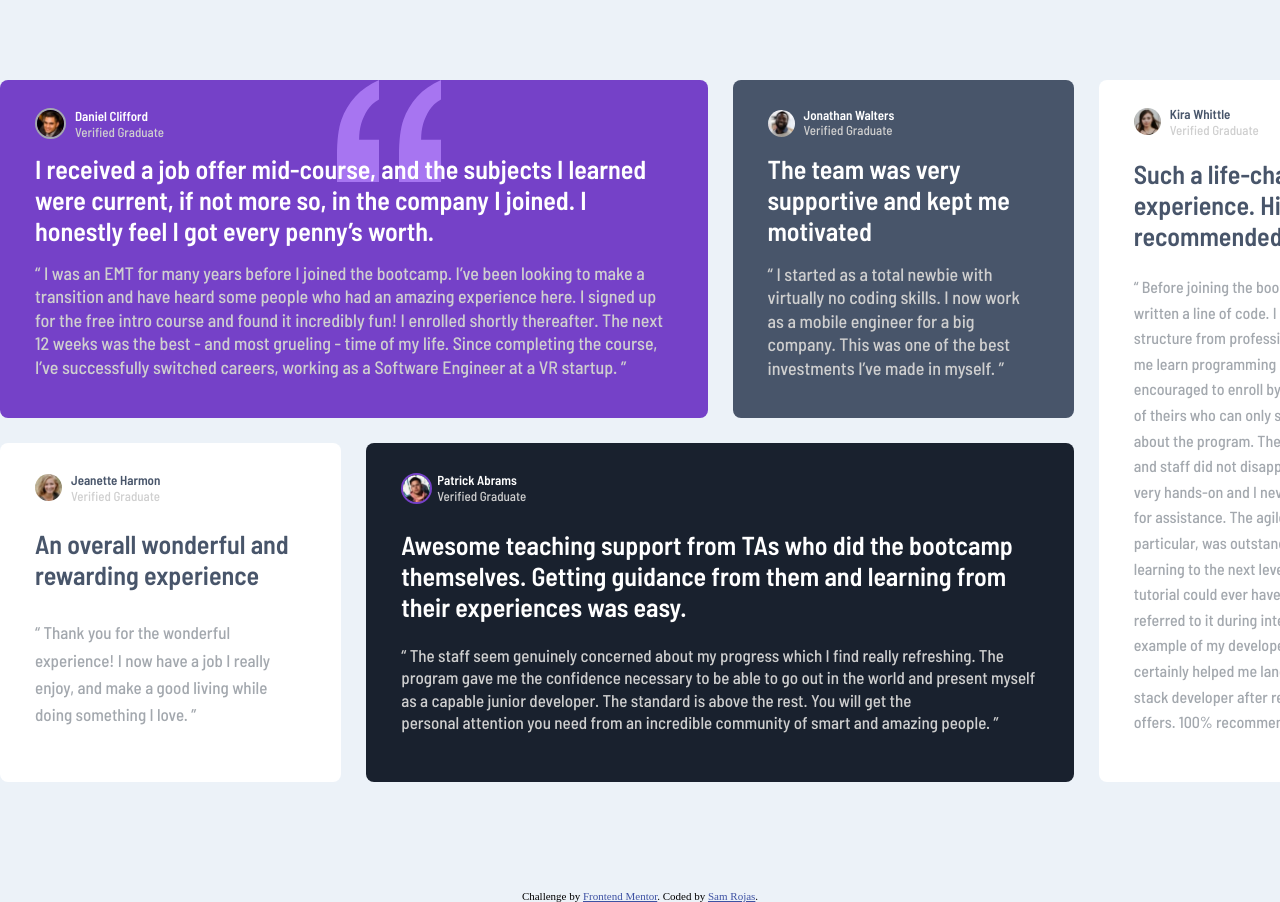
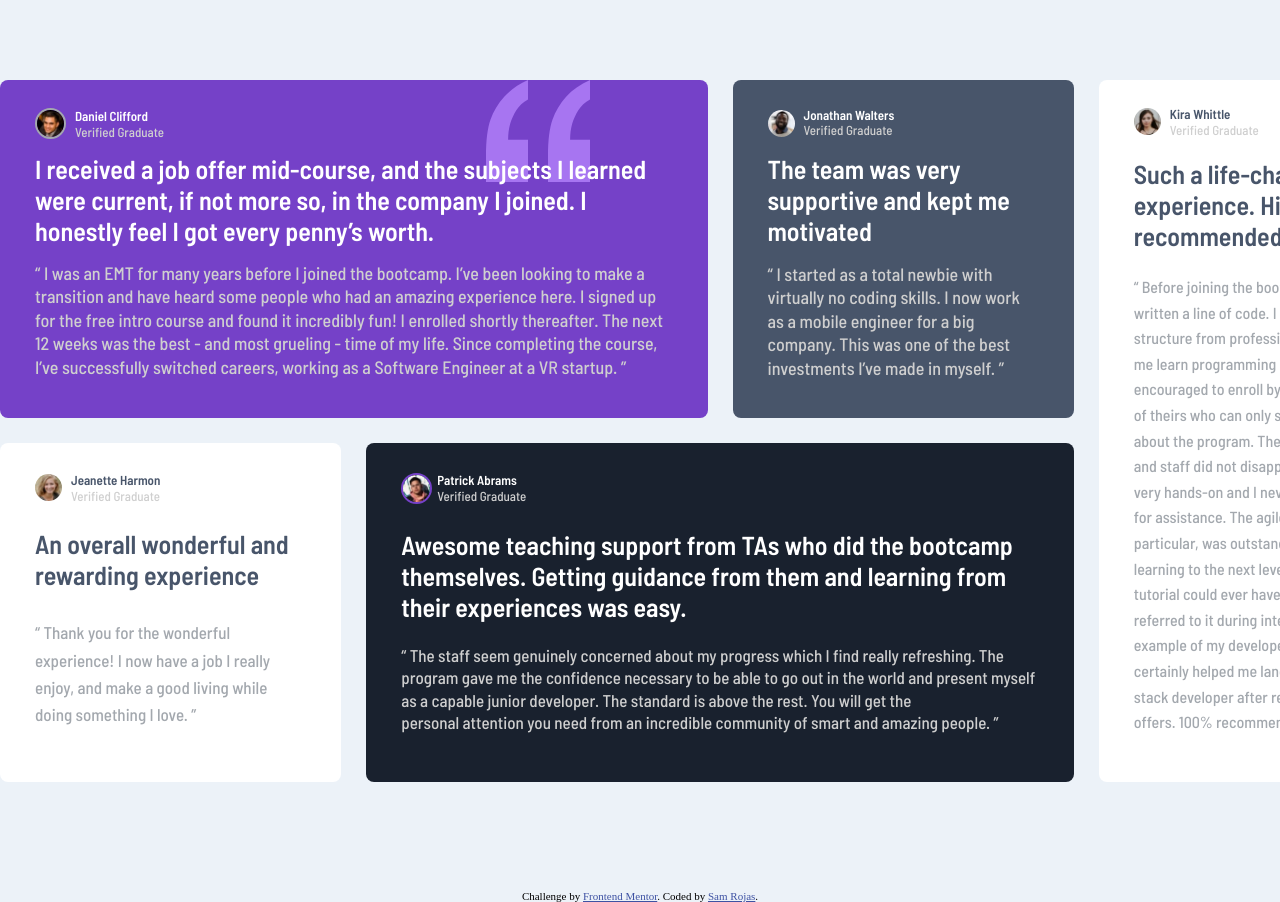
Before and after one commit to Samrojas98/Sites-with-css, a plain HTML site: page index.html in a window 1280 px wide. Shown: the top 902 px of the page. Drawn offline with Linux system fonts and the light colour scheme.

Commit message:
Update styles.css

```diff
--- a/styles.css
+++ b/styles.css
@@ -247,7 +247,7 @@ body{
 
 .caja-daniel .sticker{
     position: absolute;
-    margin-left: 337px;
+    margin-left: 486px;
 }
 
 #layout .img-daniel img{
```
